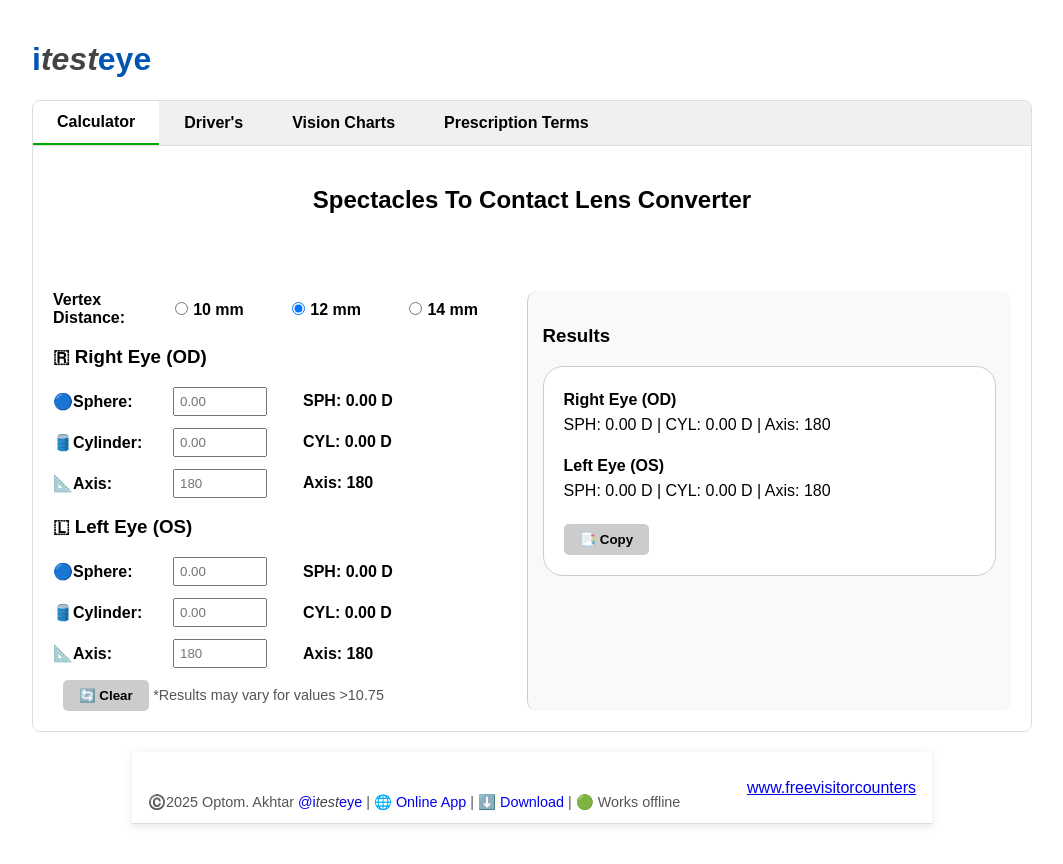
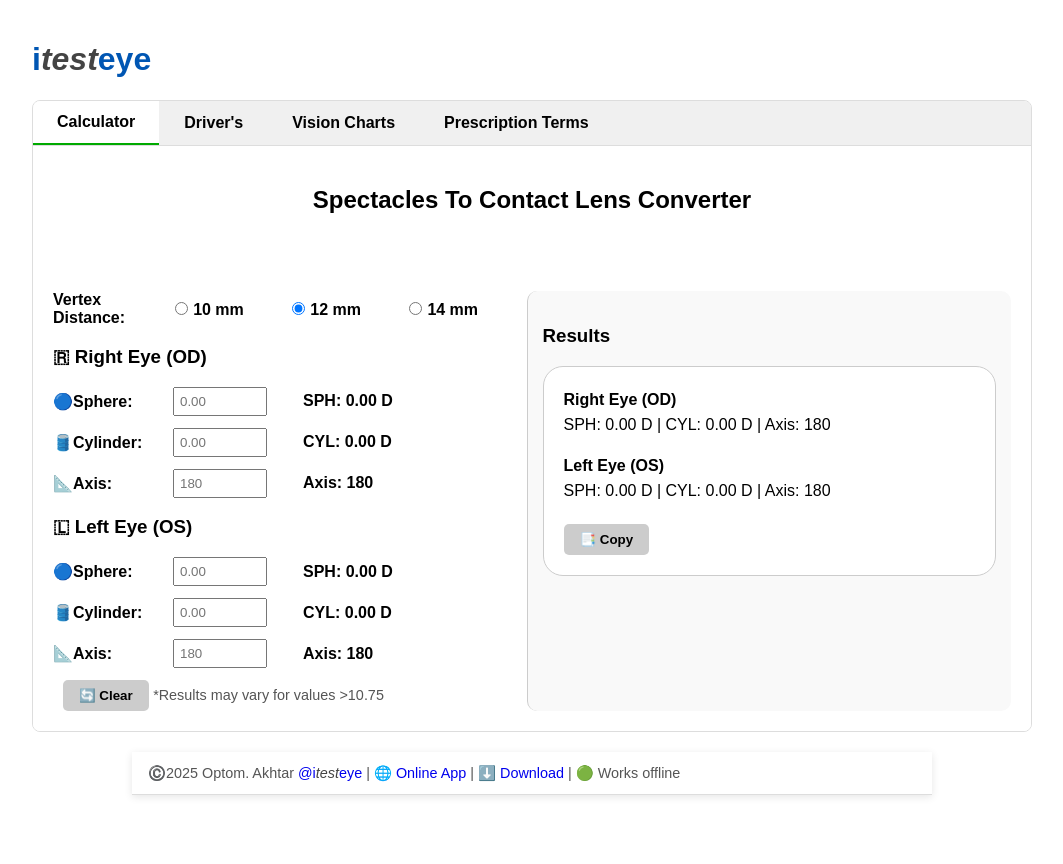
Before and after one commit to thingyco/convert, a plain HTML site: page index.html in a window 1280 px wide. Shown: the whole page, without its empty margins (108-1171 px from the left). After the commit the page ends 835 px from the top, so only its background shows below. Drawn offline with Linux system fonts and the light colour scheme.

Commit message:
Update index.html
1.64

```diff
--- a/index.html
+++ b/index.html
@@ -4,7 +4,7 @@
     <meta charset="UTF-8">
     <meta name="viewport" content="width=device-width, initial-scale=1.0">
 
-<title>itesteye v1.63</title>
+<title>itesteye v1.64</title>
 
  <link rel="icon" href="https://github.com/meteredgh/contact-lens-converter/blob/main/favicon.ico">
 
@@ -135,9 +135,14 @@ font-weight: bold;
 font-weight: bold;
         }
         .disclaimer {
-            margin-top: 30px;
+            margin-top: 0px;
             color: #555;
             font-size: 0.9em;
+        }
+.disclaimer2 {
+            margin-top: 0px;
+            color: #ffffff;
+            font-size: 0.6em;
         }
         .corner {
             border-radius: 20px;
@@ -647,7 +652,7 @@ i {
             </td>
             <td align="right">
                 <!-- Visitor Counter -->
-                <a href='http://www.freevisitorcounters.com'>www.freevisitorcounters</a>
+                <a href='http://www.freevisitorcounters.com' class=disclaimer2>www.freevisitorcounters</a>
                 <script type='text/javascript' src='https://www.freevisitorcounters.com/auth.php?id=24c83937ac65c93d65e5f922b38f6ecd4bfccac7'></script>
                 <script type="text/javascript" src="https://www.freevisitorcounters.com/en/home/counter/1336459/t/1"></script>
             </td>
```
